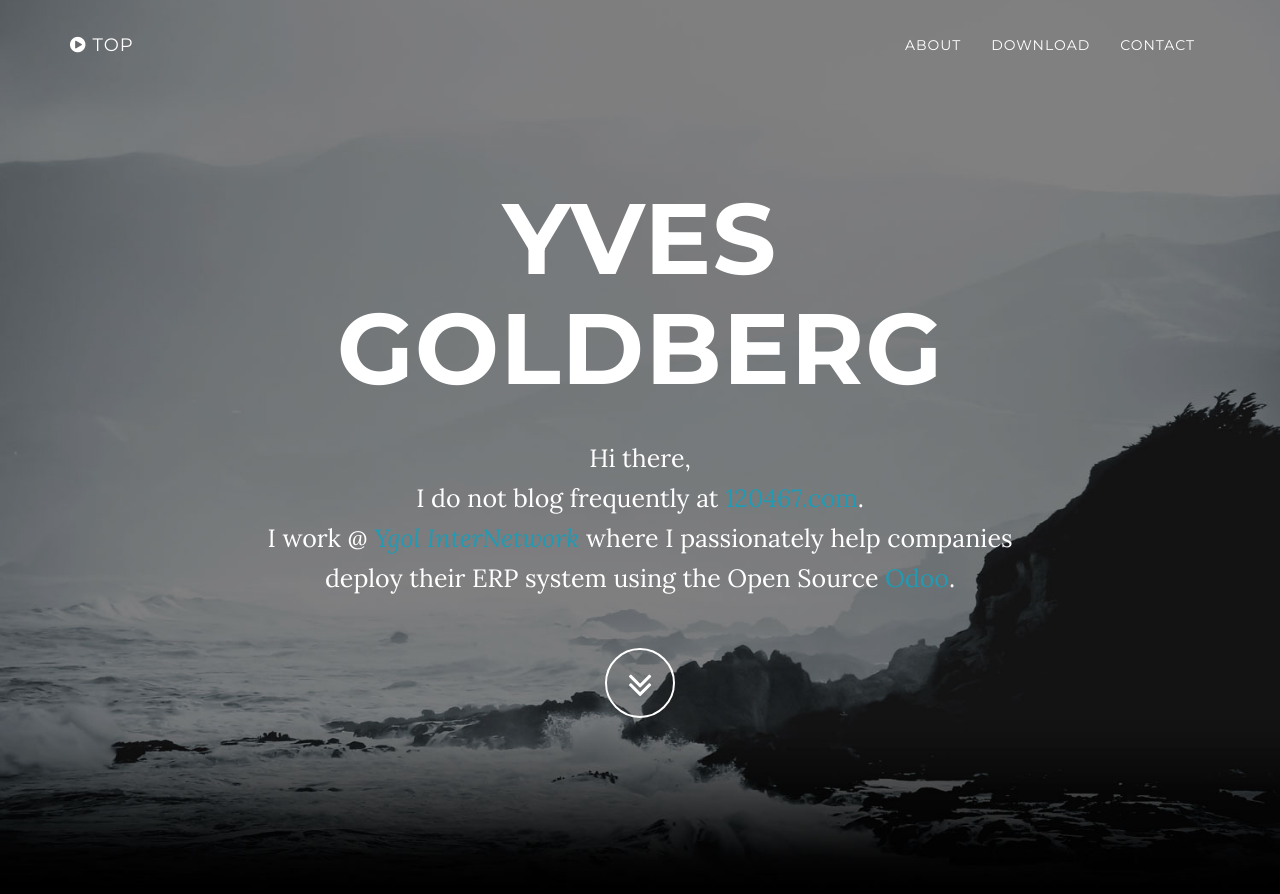
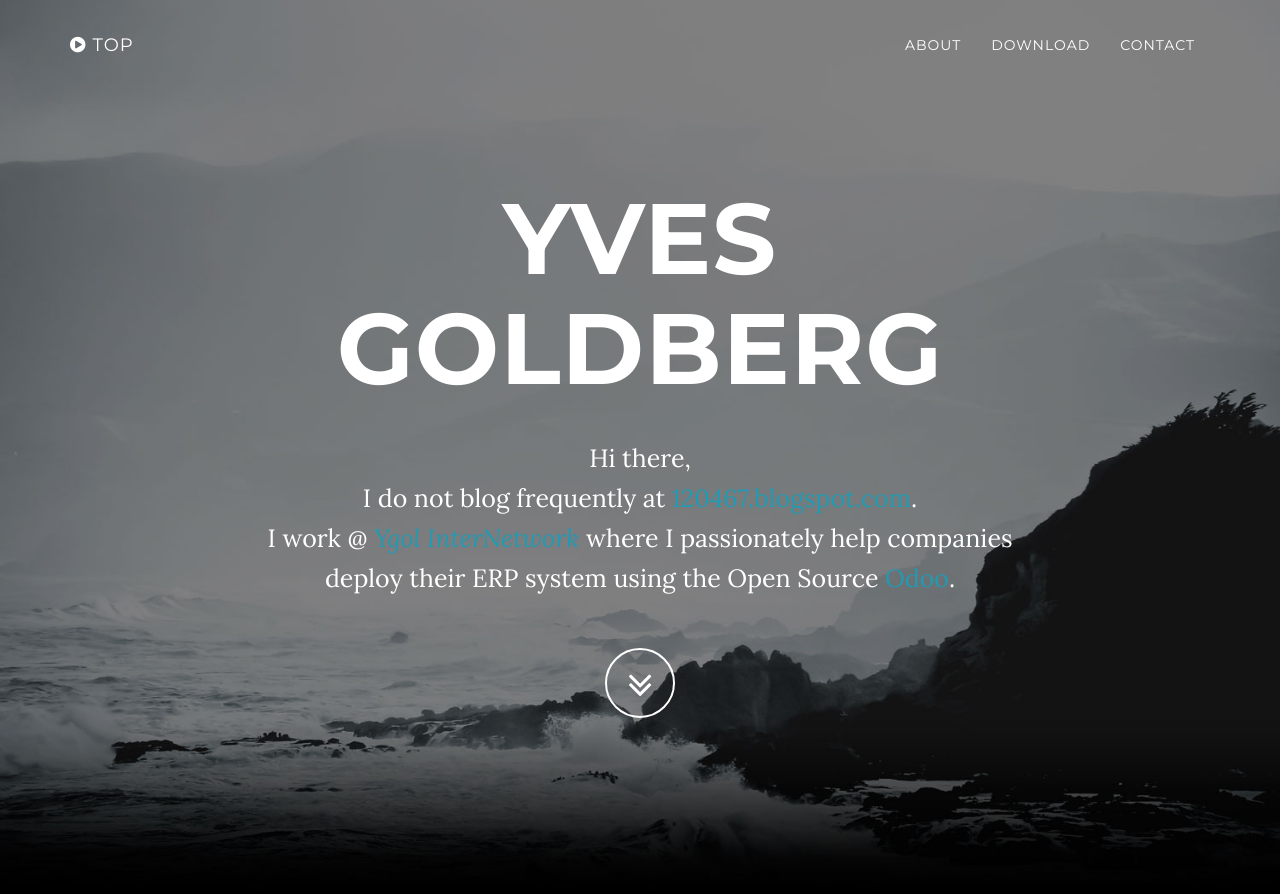
Before and after one commit to ygol/ygol.github.io, a Jekyll site: the page built from index.html, in a window 1280 px wide and 900 px high. Shown: the top 894 px of the window. Built offline with Jekyll 4.4.1, drawn with Linux system fonts in a browser that asks for light colours.

Commit message:
Update header.html

```diff
--- a/_includes/header.html
+++ b/_includes/header.html
@@ -5,7 +5,7 @@
                 <div class="row">
                     <div class="col-md-8 col-md-offset-2">
                         <h1 class="brand-heading">Yves Goldberg</h1>
-                        <p class="intro-text">Hi there, <br>I do not blog frequently at <a href="http://www.120467.com">120467.com</a>.<br>
+                        <p class="intro-text">Hi there, <br>I do not blog frequently at <a href="120467.blogspot.com">120467.blogspot.com</a>.<br>
                           I work @ <a href="http://www.ygol.com"><em>Ygol InterNetwork</em></a> where I passionately help companies deploy their ERP system using the Open Source <a href="www.odoo.com">Odoo</a>.<br>
                         </p>
                         <a href="#about" class="btn btn-circle page-scroll">
```
